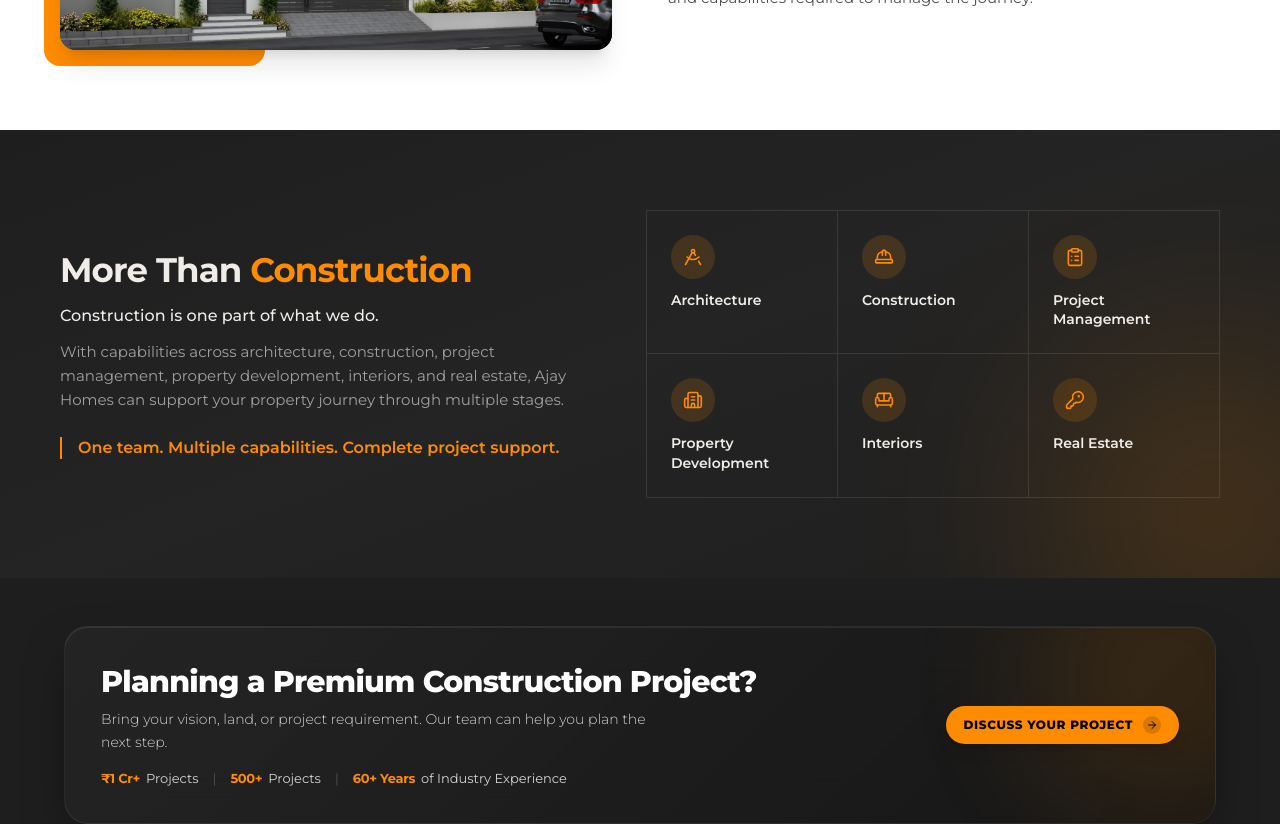
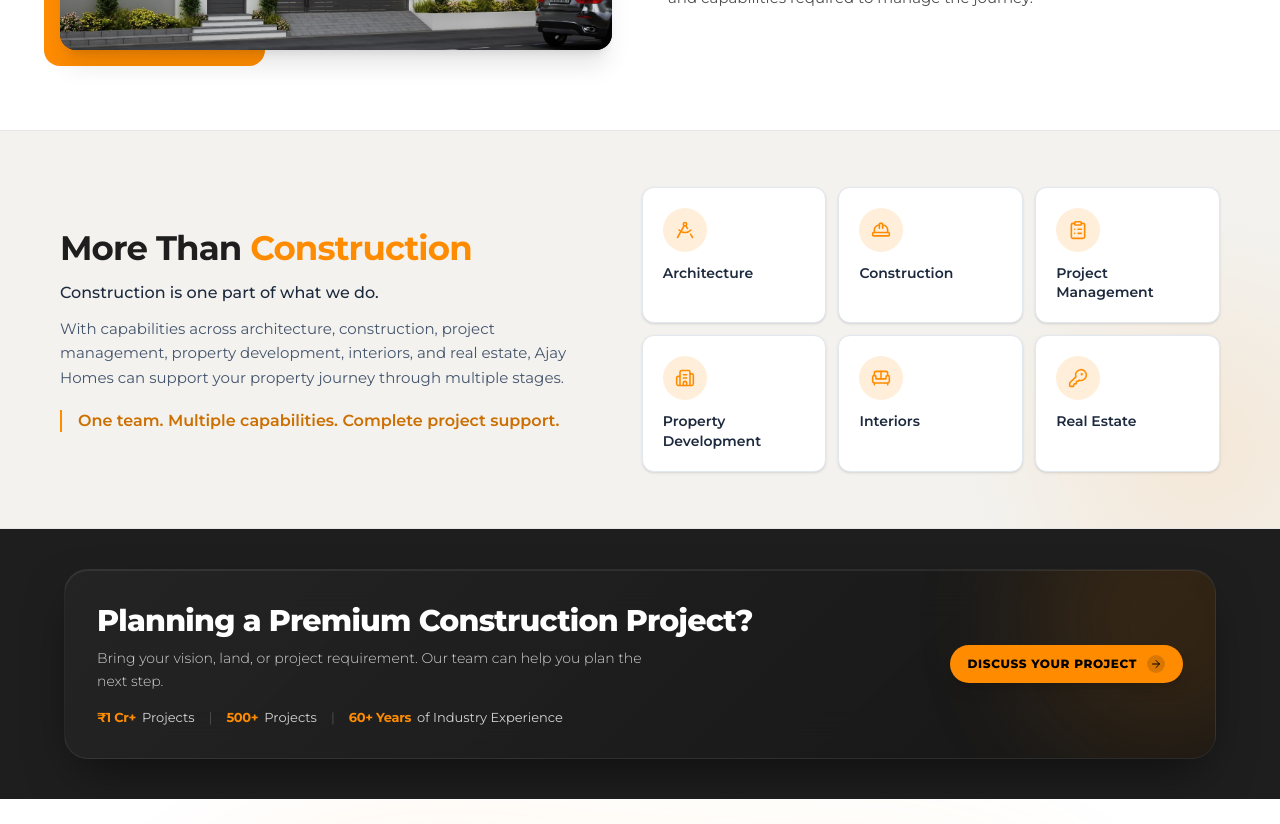
Before and after one commit to AshmithaPP/home-estates-site2, a Next.js app: page /services/construction in a window 1280 px wide. Shown: the part 3880-4704 px from the top of the page. Built offline with nearby package versions, Linux system fonts and the light colour scheme.

Commit message:
remaining 3 pages form services added

```diff
--- a/src/components/Common/PremiumProjectCTASection.jsx
+++ b/src/components/Common/PremiumProjectCTASection.jsx
@@ -32,7 +32,7 @@ export const PremiumProjectCTASection = ({
   return (
     <section
       id={id}
-      className={`relative w-full py-8 sm:py-10 lg:py-12 px-4 sm:px-6 lg:px-8 overflow-hidden ${className}`}
+      className={`relative w-full py-7 sm:py-9 lg:py-10 px-4 sm:px-6 lg:px-8 overflow-hidden ${className}`}
       style={{
         backgroundColor: 'var(--grey-deepest)',
         color: 'var(--text-primary)',
@@ -46,7 +46,7 @@ export const PremiumProjectCTASection = ({
           whileInView={{ opacity: 1, y: 0 }}
           viewport={{ once: true }}
           transition={{ duration: 0.45, ease: [0.16, 1, 0.3, 1] }}
-          className="relative rounded-2xl sm:rounded-3xl p-6 sm:p-7 lg:p-9 border border-white/[0.08] overflow-hidden shadow-2xl backdrop-blur-xl flex flex-col lg:flex-row lg:items-center lg:justify-between gap-6 lg:gap-8"
+          className="relative rounded-2xl sm:rounded-3xl p-5 sm:p-6 lg:p-8 border border-white/[0.08] overflow-hidden shadow-2xl backdrop-blur-xl flex flex-col lg:flex-row lg:items-center lg:justify-between gap-6 lg:gap-8"
           style={{
             background: 'linear-gradient(135deg, rgba(38, 38, 38, 0.8) 0%, rgba(22, 22, 22, 0.95) 100%)',
             boxShadow: '0 20px 50px -15px rgba(0, 0, 0, 0.6), inset 0 1px 0 0 rgba(255, 255, 255, 0.08)',
--- a/src/components/Construction/MoreThanConstructionSection.jsx
+++ b/src/components/Construction/MoreThanConstructionSection.jsx
@@ -14,7 +14,7 @@ const CAPABILITIES = [
 ];
 
 /**
- * More Than Construction (grey background)
+ * More Than Construction (light warm-grey background, white tiles)
  * Copy on the left; the six capabilities in a hairline grid on the right.
  * Colours / fonts come from globals.css (.section-grey, --primary, --text-*).
  */
@@ -25,18 +25,18 @@ export const MoreThanConstructionSection = ({
   return (
     <section
       id={id}
-      className={`relative w-full section-grey overflow-hidden py-12 sm:py-16 lg:py-20 ${className}`}
-      style={{ fontFamily: 'var(--font-family-base)' }}
+      className={`relative w-full overflow-hidden py-10 sm:py-12 lg:py-14 border-y border-black/5 ${className}`}
+      style={{ fontFamily: 'var(--font-family-base)', backgroundColor: '#f3f2ef' }}
     >
       {/* Soft brand glow */}
       <div
         aria-hidden="true"
-        className="pointer-events-none absolute -bottom-24 -right-24 h-80 w-80 rounded-full blur-[110px] opacity-20"
-        style={{ background: 'var(--primary)' }}
+        className="pointer-events-none absolute -bottom-40 -right-40 h-[480px] w-[480px] rounded-full"
+        style={{ background: 'radial-gradient(circle, rgba(255,140,0,0.10) 0%, transparent 70%)' }}
       />
 
       <div className="relative max-w-[1240px] mx-auto px-5 sm:px-8 lg:px-10">
-        <div className="grid grid-cols-1 lg:grid-cols-[1fr_1.1fr] gap-10 lg:gap-16 items-center">
+        <div className="grid grid-cols-1 lg:grid-cols-[1fr_1.1fr] gap-8 lg:gap-14 items-center">
 
           {/* ── Copy ──────────────────────────────────────────────────── */}
           <motion.div
@@ -47,43 +47,43 @@ export const MoreThanConstructionSection = ({
           >
             <h2
               className="text-2xl sm:text-3xl lg:text-[34px] font-bold tracking-tight leading-tight"
-              style={{ color: 'var(--text-primary)' }}
+              style={{ color: 'var(--grey-deepest)' }}
             >
               More Than <span style={{ color: 'var(--primary)' }}>Construction</span>
             </h2>
-            <p className="mt-3 text-[15px] sm:text-base font-medium" style={{ color: 'var(--text-primary)' }}>
+            <p className="mt-3 text-[15px] sm:text-base font-medium text-slate-800">
               Construction is one part of what we do.
             </p>
-            <p className="mt-3 text-sm sm:text-[15px] leading-relaxed" style={{ color: 'var(--text-muted)' }}>
+            <p className="mt-3 text-sm sm:text-[15px] leading-relaxed text-slate-600">
               With capabilities across architecture, construction, project management, property development, interiors, and real estate, Ajay Homes can support your property journey through multiple stages.
             </p>
             <p
-              className="mt-6 pl-4 border-l-2 text-[15px] sm:text-base font-semibold leading-snug"
-              style={{ color: 'var(--primary)', borderColor: 'var(--primary)' }}
+              className="mt-5 pl-4 border-l-2 text-[15px] sm:text-base font-semibold leading-snug"
+              style={{ color: 'var(--primary-dark)', borderColor: 'var(--primary)' }}
             >
               One team. Multiple capabilities. Complete project support.
             </p>
           </motion.div>
 
-          {/* ── Capabilities grid (hairlines, no cards) ───────────────── */}
+          {/* ── Capabilities grid (white tiles) ───────────────────────── */}
           <motion.ul
             initial={{ opacity: 0, y: 16 }}
             whileInView={{ opacity: 1, y: 0 }}
             viewport={{ once: true, amount: 0.3 }}
             transition={{ duration: 0.55, ease: [0.16, 1, 0.3, 1], delay: 0.1 }}
-            className="grid grid-cols-2 sm:grid-cols-3 border-t border-l border-white/10"
+            className="grid grid-cols-2 sm:grid-cols-3 gap-2.5 sm:gap-3"
           >
             {CAPABILITIES.map(({ label, icon: Icon }) => (
               <li
                 key={label}
-                className="group flex flex-col items-start gap-3 p-4 sm:p-6 border-r border-b border-white/10 transition-colors duration-300 hover:bg-white/[0.03]"
+                className="group flex flex-col items-start gap-3 p-4 sm:p-5 rounded-xl bg-white border border-slate-200 shadow-sm transition-all duration-300 hover:border-[var(--primary)]/50 hover:shadow-md"
               >
                 <span
                   className="flex h-10 w-10 sm:h-11 sm:w-11 items-center justify-center rounded-full bg-[var(--primary)]/15 text-[var(--primary)] transition-colors duration-300 group-hover:bg-[var(--primary)] group-hover:text-[var(--grey-deepest)]"
                 >
                   <Icon className="h-[18px] w-[18px] sm:h-5 sm:w-5" strokeWidth={1.9} />
                 </span>
-                <span className="text-[13px] sm:text-sm font-semibold leading-snug" style={{ color: 'var(--text-primary)' }}>
+                <span className="text-[13px] sm:text-sm font-semibold leading-snug text-slate-800">
                   {label}
                 </span>
               </li>
--- a/src/components/LayoutPromote/LandPotentialSection.jsx
+++ b/src/components/LayoutPromote/LandPotentialSection.jsx
@@ -5,7 +5,7 @@ import { motion } from 'framer-motion';
 import Button from '@/components/UI/Button';
 
 /**
- * Have Land With Development Potential? (grey background, short)
+ * Have Land With Development Potential? (light warm-grey background, short)
  * Centred heading, copy, prompt and CTA stacked.
  * Colours / fonts come from globals.css (.section-grey, --primary, --text-*).
  */
@@ -25,14 +25,14 @@ export const LandPotentialSection = ({
   return (
     <section
       id={id}
-      className={`relative w-full section-grey overflow-hidden py-12 sm:py-14 lg:py-16 ${className}`}
-      style={{ fontFamily: 'var(--font-family-base)' }}
+      className={`relative w-full overflow-hidden py-10 sm:py-12 lg:py-14 border-y border-black/5 ${className}`}
+      style={{ fontFamily: 'var(--font-family-base)', backgroundColor: '#f3f2ef' }}
     >
       {/* Soft brand glow */}
       <div
         aria-hidden="true"
-        className="pointer-events-none absolute -top-24 -right-24 h-80 w-80 rounded-full blur-[110px] opacity-20"
-        style={{ background: 'var(--primary)' }}
+        className="pointer-events-none absolute -top-40 -right-40 h-[480px] w-[480px] rounded-full"
+        style={{ background: 'radial-gradient(circle, rgba(255,140,0,0.10) 0%, transparent 70%)' }}
       />
 
       <div className="relative max-w-[1240px] mx-auto px-5 sm:px-8 lg:px-10">
@@ -45,17 +45,17 @@ export const LandPotentialSection = ({
         >
           <h2
             className="text-2xl sm:text-3xl lg:text-[34px] font-bold tracking-tight leading-tight lg:whitespace-nowrap"
-            style={{ color: 'var(--text-primary)' }}
+            style={{ color: 'var(--grey-deepest)' }}
           >
             Have Land With <span style={{ color: 'var(--primary)' }}>Development Potential?</span>
           </h2>
-          <p className="mt-4 text-sm sm:text-[15px] leading-relaxed max-w-[640px] mx-auto" style={{ color: 'var(--text-muted)' }}>
+          <p className="mt-4 text-sm sm:text-[15px] leading-relaxed max-w-[640px] mx-auto text-slate-600">
             Your land could be more than an asset. With the right planning and execution, it can become a structured property development opportunity.
           </p>
-          <p className="mt-6 text-[15px] sm:text-lg font-semibold leading-snug" style={{ color: 'var(--text-primary)' }}>
+          <p className="mt-5 text-[15px] sm:text-lg font-semibold leading-snug text-slate-800">
             Let’s discuss your land and explore its potential.
           </p>
-          <div className="mt-6 flex justify-center">
+          <div className="mt-5 flex justify-center">
             <Button onClick={handleCta} variant="primary" size="responsive">
               Discuss Your Land
             </Button>
--- a/src/components/PropertyDeveloper/PropertyDevelopmentCTASection.jsx
+++ b/src/components/PropertyDeveloper/PropertyDevelopmentCTASection.jsx
@@ -30,7 +30,7 @@ export const PropertyDevelopmentCTASection = ({
   return (
     <section
       id={id}
-      className={`relative w-full py-10 sm:py-12 lg:py-14 px-4 sm:px-6 lg:px-8 overflow-hidden ${className}`}
+      className={`relative w-full py-7 sm:py-9 lg:py-10 px-4 sm:px-6 lg:px-8 overflow-hidden ${className}`}
       style={{
         backgroundColor: 'var(--grey-deepest)',
         color: 'var(--text-primary)',
@@ -43,7 +43,7 @@ export const PropertyDevelopmentCTASection = ({
           whileInView={{ opacity: 1, y: 0 }}
           viewport={{ once: true }}
           transition={{ duration: 0.45, ease: [0.16, 1, 0.3, 1] }}
-          className="relative rounded-2xl sm:rounded-3xl p-6 sm:p-8 lg:p-10 border border-white/[0.08] overflow-hidden shadow-2xl backdrop-blur-xl flex flex-col lg:flex-row lg:items-center lg:justify-between gap-6 lg:gap-8"
+          className="relative rounded-2xl sm:rounded-3xl p-5 sm:p-6 lg:p-8 border border-white/[0.08] overflow-hidden shadow-2xl backdrop-blur-xl flex flex-col lg:flex-row lg:items-center lg:justify-between gap-6 lg:gap-8"
           style={{
             background: 'linear-gradient(135deg, rgba(38, 38, 38, 0.8) 0%, rgba(22, 22, 22, 0.95) 100%)',
             boxShadow: '0 20px 50px -15px rgba(0, 0, 0, 0.6), inset 0 1px 0 0 rgba(255, 255, 255, 0.08)',
```
Also changed, not shown: src/components/ProjectManagement/VisionDetailsBannerSection.jsx (+9 -9 lines), src/components/PropertyDeveloper/OnePartnerJourneySection.jsx (+21 -21 lines).
